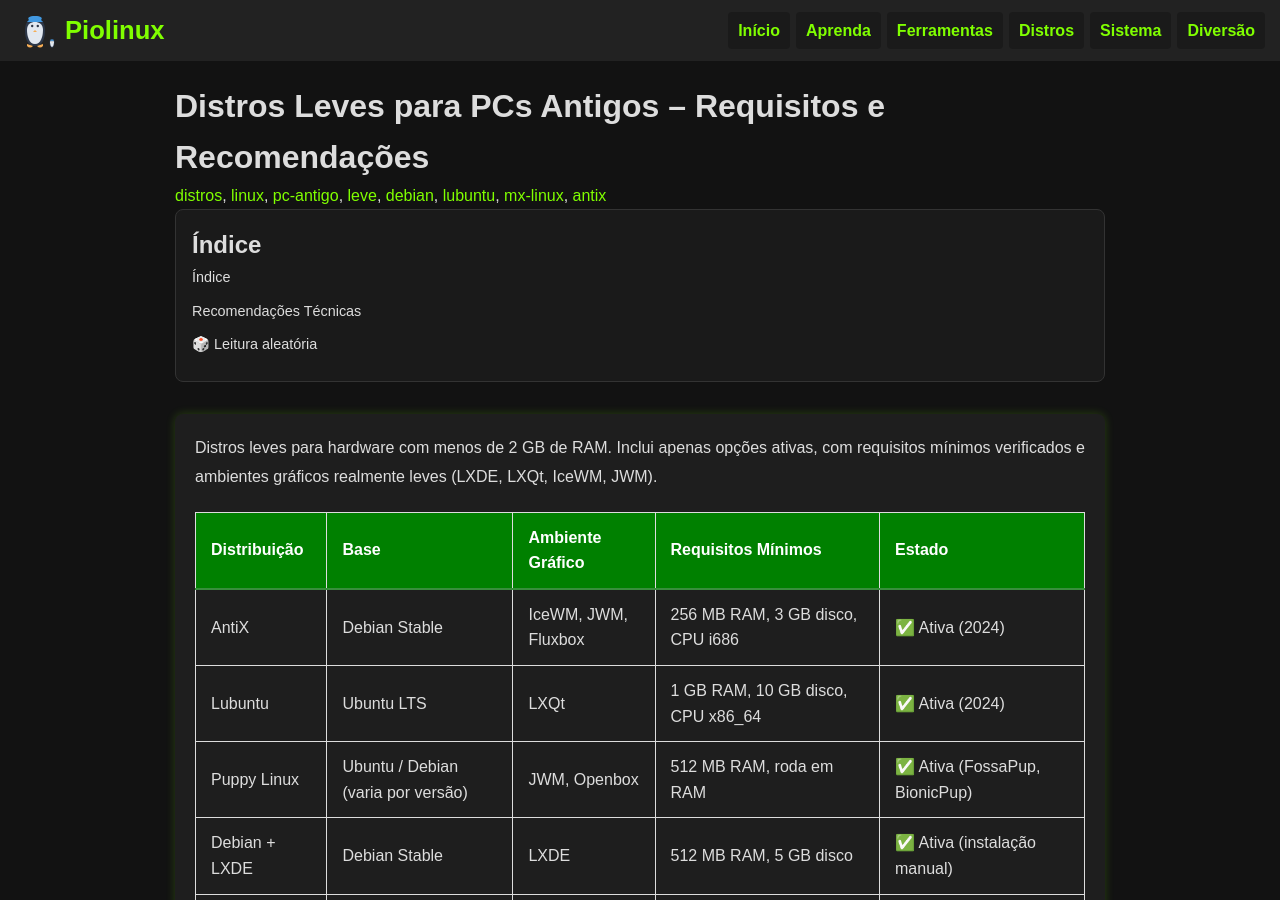
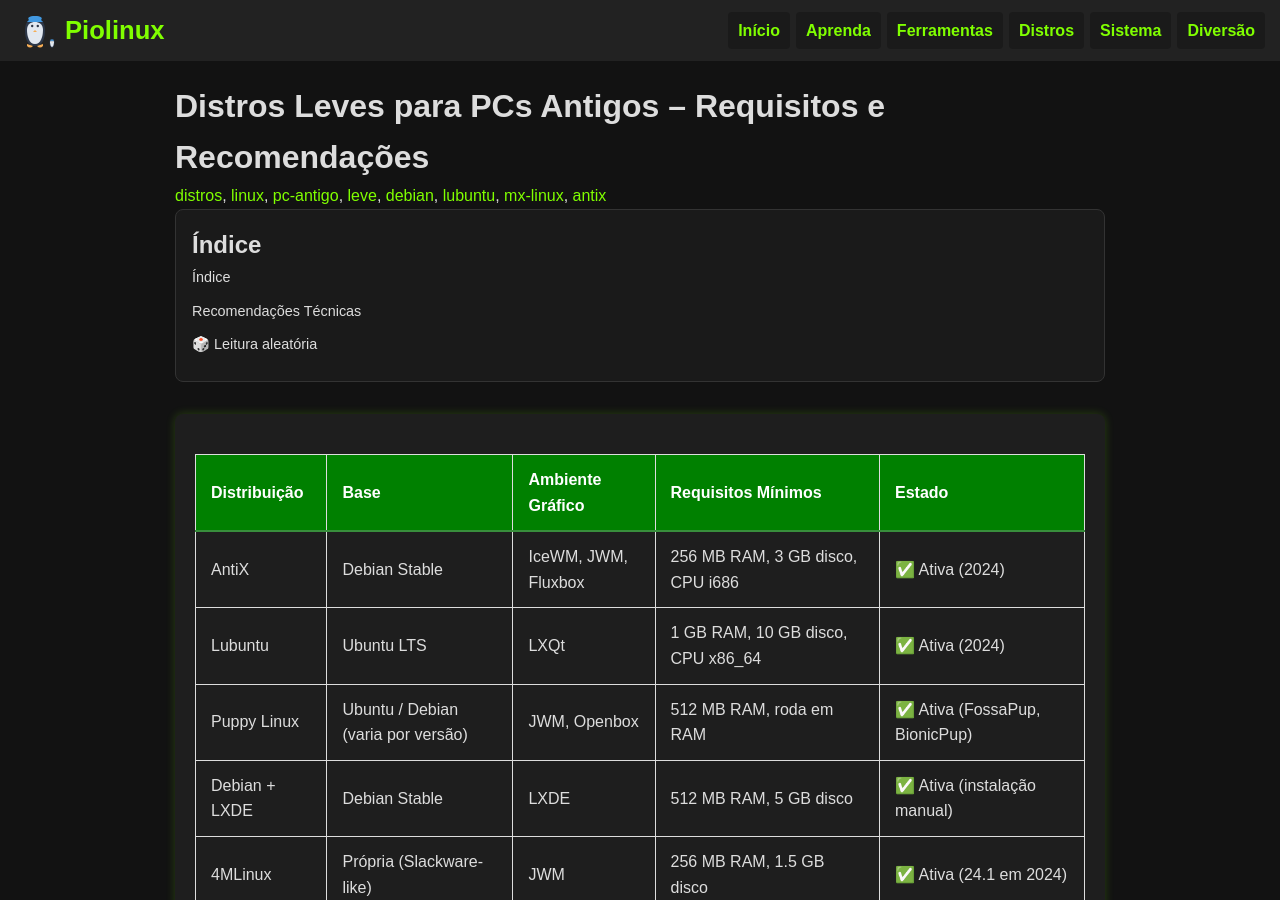
Before and after one commit to Piolinux/piolinux-site, a Jekyll site: the page built from _posts/2025-08-12-melhores-distros-linux-para-pcs-antigos-e-hardware-modesto.md, in a window 1280 px wide and 900 px high. Built offline with Jekyll 4.4.1, drawn with Linux system fonts in a browser that asks for light colours.

Commit message:
Update 2025-08-12-melhores-distros-linux-para-pcs-antigos-e-hardware-modesto.md

```diff
--- a/_posts/2025-08-12-melhores-distros-linux-para-pcs-antigos-e-hardware-modesto.md
+++ b/_posts/2025-08-12-melhores-distros-linux-para-pcs-antigos-e-hardware-modesto.md
@@ -18,8 +18,6 @@ permalink: /distros-linux-pc-antigo/
 
 
 <section class="post-content">
-
-           <p>Distros leves para hardware com menos de 2 GB de RAM. Inclui apenas opções ativas, com requisitos mínimos verificados e ambientes gráficos realmente leves (LXDE, LXQt, IceWM, JWM).</p>
 
 
 
```
